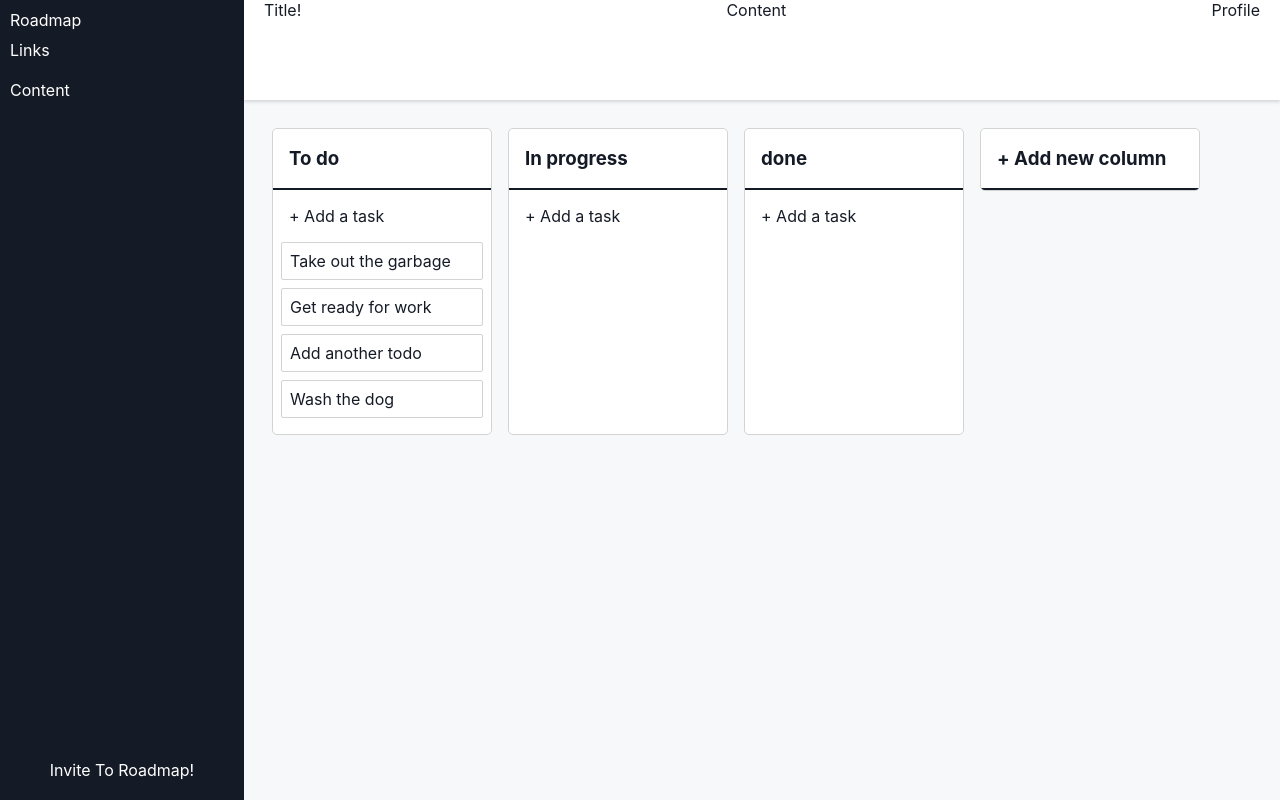
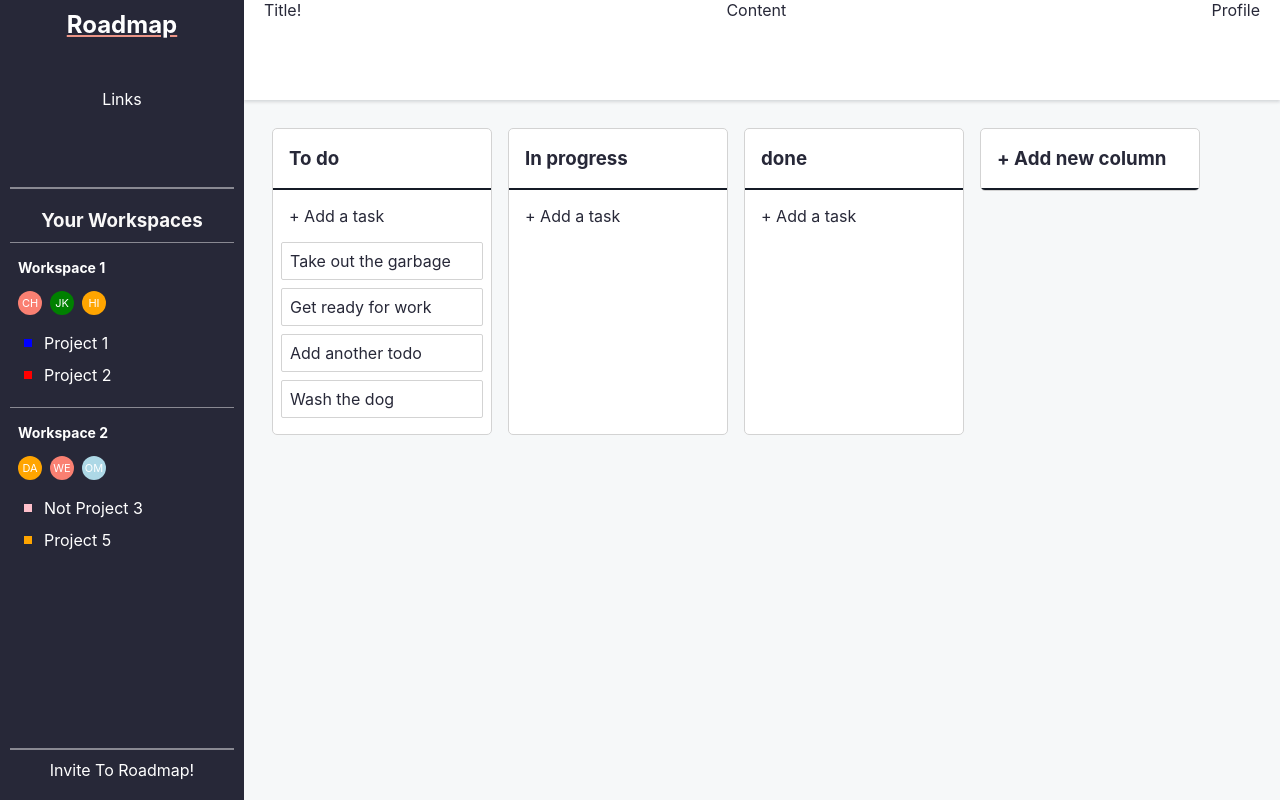
Before and after one commit to Claytonhart/roadmap, a React (Create React App) app: page / in a window 1280 px wide. Built offline with nearby package versions, Linux system fonts and the light colour scheme.

Commit message:
cleaned up css and added workspaces in sidebar

```diff
--- a/src/components/board/column/styles.js
+++ b/src/components/board/column/styles.js
@@ -65,14 +65,13 @@ export const TitleInput = styled.input`
   font-size: 1.4285714285714286em;
   font-family: inherit;
   font-style: inherit;
-  color: #172b4d;
   font-weight: 500;
   letter-spacing: -0.008em;
   max-width: 100%;
   border: none;
   outline: none;
   /* border-bottom: 2px solid #151b26; */
-  background-color: #151b26;
+  background-color: ${props => props.theme.primary.grey};
   color: #fff;
   border-radius: 5px 5px 0 0;
 `;
--- a/src/components/board/column/task/styles.js
+++ b/src/components/board/column/task/styles.js
@@ -99,7 +99,7 @@ export const ModalForm = styled.form`
 
 export const ModalTitle = styled.input`
   font-family: inherit;
-  color: #172b4d;
+  color: ${props => props.theme.primary.grey};
   font-weight: 700;
   font-size: 24px;
   border: 1px solid transparent;
--- a/src/components/sidebar/Sidebar.js
+++ b/src/components/sidebar/Sidebar.js
@@ -1,12 +1,14 @@
 import React from "react";
 import styled from "styled-components/macro";
+import WorkspaceItem from "./workspaceItem/WorkspaceItem";
 
 const Container = styled.div`
   width: 244px;
   display: flex;
   flex-direction: column;
   justify-content: space-between;
-  background-color: #151b26;
+  text-align: center;
+  background-color: ${props => props.theme.primary.grey};
   color: #fff;
   padding: 10px;
 `;
@@ -16,16 +18,30 @@ const NavContainer = styled.div`
 `;
 
 const NavTitle = styled.div`
-  margin-bottom: 10px;
+  /* text-align: center; */
+  text-decoration: underline;
+  text-decoration-color: ${props => props.theme.primary.red};
+  font-size: 24px;
+  font-weight: 700;
+  /* border-bottom: 2px solid ${props => props.theme.primary.red}; */
+  margin-bottom: 50px;
 `;
 
 const NavLinks = styled.div`
   margin-bottom: 10px;
+  min-height: 100px;
+  border-bottom: 2px solid ${props => props.theme.primary.lightgrey};
 `;
 
 const NavContent = styled.div`
   margin-bottom: 10px;
   flex-grow: 1;
+  border-bottom: 2px solid ${props => props.theme.primary.lightgrey};
+`;
+
+const NavContentHeader = styled.h3`
+  color: ${props => props.theme.primary.white};
+  margin-bottom: 10px;
 `;
 
 const NavFooter = styled.div`
@@ -40,7 +56,63 @@ const Sidebar = () => {
         <NavTitle>Roadmap</NavTitle>
         <NavLinks>Links</NavLinks>
       </NavContainer>
-      <NavContent>Content</NavContent>
+      <NavContent>
+        <NavContentHeader>Your Workspaces</NavContentHeader>
+        <WorkspaceItem
+          title="Workspace 1"
+          people={[
+            {
+              color: "salmon",
+              initials: "CH"
+            },
+            {
+              color: "green",
+              initials: "JK"
+            },
+            {
+              color: "orange",
+              initials: "HI"
+            }
+          ]}
+          projects={[
+            {
+              color: "blue",
+              name: "Project 1"
+            },
+            {
+              color: "red",
+              name: "Project 2"
+            }
+          ]}
+        />
+        <WorkspaceItem
+          title="Workspace 2"
+          people={[
+            {
+              color: "orange",
+              initials: "DA"
+            },
+            {
+              color: "salmon",
+              initials: "WE"
+            },
+            {
+              color: "lightblue",
+              initials: "OM"
+            }
+          ]}
+          projects={[
+            {
+              color: "pink",
+              name: "Not Project 3"
+            },
+            {
+              color: "orange",
+              name: "Project 5"
+            }
+          ]}
+        />
+      </NavContent>
       <NavFooter>Invite To Roadmap!</NavFooter>
     </Container>
   );
--- /dev/null
+++ b/src/components/sidebar/workspaceItem/WorkspaceItem.js
@@ -0,0 +1,44 @@
+import React from "react";
+import ProjectItem from "./projectItem/ProjectItem";
+
+import {
+  Container,
+  WorkspaceItemTitleContainer,
+  WorkspaceItemTitle,
+  WorkspaceItemPeople,
+  WorkspaceItemProjects,
+  WorkspaceItemIcon,
+  WorkspaceItemPerson
+} from "./styles";
+
+const WorkspaceItem = ({ title, people, projects }) => {
+  // also going to need to map over people, display circles with initials
+  return (
+    <Container>
+      <WorkspaceItemTitleContainer>
+        <WorkspaceItemTitle>{title}</WorkspaceItemTitle>
+        <WorkspaceItemIcon onClick={() => console.log("delete workspace")}>
+          <i className="fas fa-ellipsis-h"></i>
+        </WorkspaceItemIcon>
+      </WorkspaceItemTitleContainer>
+      <WorkspaceItemPeople>
+        {people.map((person, i) => (
+          <WorkspaceItemPerson
+            style={{ backgroundColor: person.color }}
+            key={i}
+          >
+            {person.initials}
+          </WorkspaceItemPerson>
+        ))}
+      </WorkspaceItemPeople>
+      <WorkspaceItemProjects>
+        {projects.map((project, i) => (
+          // project.name, .link, .color, .abilitytodelete
+          <ProjectItem key={i} project={project} />
+        ))}
+      </WorkspaceItemProjects>
+    </Container>
+  );
+};
+
+export default WorkspaceItem;
--- /dev/null
+++ b/src/components/sidebar/workspaceItem/projectItem/ProjectItem.js
@@ -0,0 +1,19 @@
+import React from "react";
+
+import { Item, ItemContent, ItemIcon, ItemName, ItemEditIcon } from "./styles";
+
+const ProjectItem = ({ project }) => {
+  return (
+    <Item>
+      <ItemContent>
+        <ItemIcon color={project.color}></ItemIcon>
+        <ItemName>{project.name}</ItemName>
+      </ItemContent>
+      <ItemEditIcon onClick={() => console.log("edit project details")}>
+        <i className="fas fa-ellipsis-h"></i>
+      </ItemEditIcon>
+    </Item>
+  );
+};
+
+export default ProjectItem;
--- /dev/null
+++ b/src/components/sidebar/workspaceItem/projectItem/styles.js
@@ -0,0 +1,41 @@
+import styled from "styled-components/macro";
+
+export const Item = styled.li`
+  display: flex;
+  align-items: center;
+  justify-content: space-between;
+  cursor: pointer;
+  padding: 6px;
+
+  transition: all 0.2s;
+
+  &:hover {
+    background-color: ${props => props.theme.primary.lightgrey};
+
+    > span {
+      opacity: 1;
+    }
+  }
+`;
+
+export const ItemContent = styled.div`
+  display: flex;
+  align-items: center;
+`;
+
+export const ItemIcon = styled.span`
+  width: 8px;
+  height: 8px;
+  margin-right: 12px;
+  background-color: ${props =>
+    props.color ? props.color : props.theme.primary.lightgrey};
+`;
+
+export const ItemName = styled.p`
+  margin: 0;
+`;
+
+export const ItemEditIcon = styled.span`
+  cursor: pointer;
+  opacity: 0;
+`;
--- /dev/null
+++ b/src/components/sidebar/workspaceItem/styles.js
@@ -0,0 +1,55 @@
+import styled from "styled-components/macro";
+
+export const Container = styled.div`
+  padding: 8px;
+  border-top: 1px solid ${props => props.theme.primary.lightgrey};
+`;
+
+export const WorkspaceItemTitleContainer = styled.div`
+  display: flex;
+  justify-content: space-between;
+  margin-top: 8px;
+
+  &:hover > span {
+    opacity: 1;
+  }
+`;
+
+export const WorkspaceItemTitle = styled.h6`
+  font-size: 14px;
+  color: #fff;
+  cursor: pointer;
+`;
+
+export const WorkspaceItemIcon = styled.span`
+  cursor: pointer;
+  opacity: 0;
+`;
+
+export const WorkspaceItemPeople = styled.ul`
+  display: flex;
+  margin: 12px 0;
+`;
+
+export const WorkspaceItemPerson = styled.div`
+  display: flex;
+  justify-content: center;
+  align-items: center;
+
+  font-size: 11px;
+  text-transform: uppercase;
+
+  height: 24px;
+  width: 24px;
+  margin: 0;
+  margin-right: 8px;
+  padding: 6px;
+  border-radius: 50%;
+  background-color: ${props => props.theme.primary.lightgrey};
+  cursor: pointer;
+`;
+
+export const WorkspaceItemProjects = styled.ul`
+  margin-bottom: 8px;
+  text-align: left;
+`;
--- a/src/index.js
+++ b/src/index.js
@@ -1,9 +1,27 @@
 import React from "react";
 import ReactDOM from "react-dom";
+
+import { ThemeProvider } from "styled-components/macro";
 
 import "@atlaskit/css-reset";
 import "./styles/index.scss";
 
 import App from "./components/app/App";
 
-ReactDOM.render(<App />, document.getElementById("root"));
+const theme = {
+  primary: {
+    blue: "#384E77",
+    white: "#F9F8F8",
+    red: "#EB9486",
+    yellow: "#F3DE8A",
+    grey: "#272838",
+    lightgrey: "#898992"
+  }
+};
+
+ReactDOM.render(
+  <ThemeProvider theme={theme}>
+    <App />
+  </ThemeProvider>,
+  document.getElementById("root")
+);
--- a/src/styles/index.scss
+++ b/src/styles/index.scss
@@ -8,7 +8,7 @@
 
 body {
   box-sizing: border-box;
-  color: #151b26;
+  color: #272838;
   font-family: -apple-system, BlinkMacSystemFont, "Segoe UI", Roboto,
     "Helvetica Neue", Helvetica, Arial, sans-serif;
 }
@@ -17,3 +17,9 @@ input {
   border: none;
   outline: none;
 }
+
+ul {
+  list-style: none;
+  padding: 0;
+  margin: 0;
+}
```
